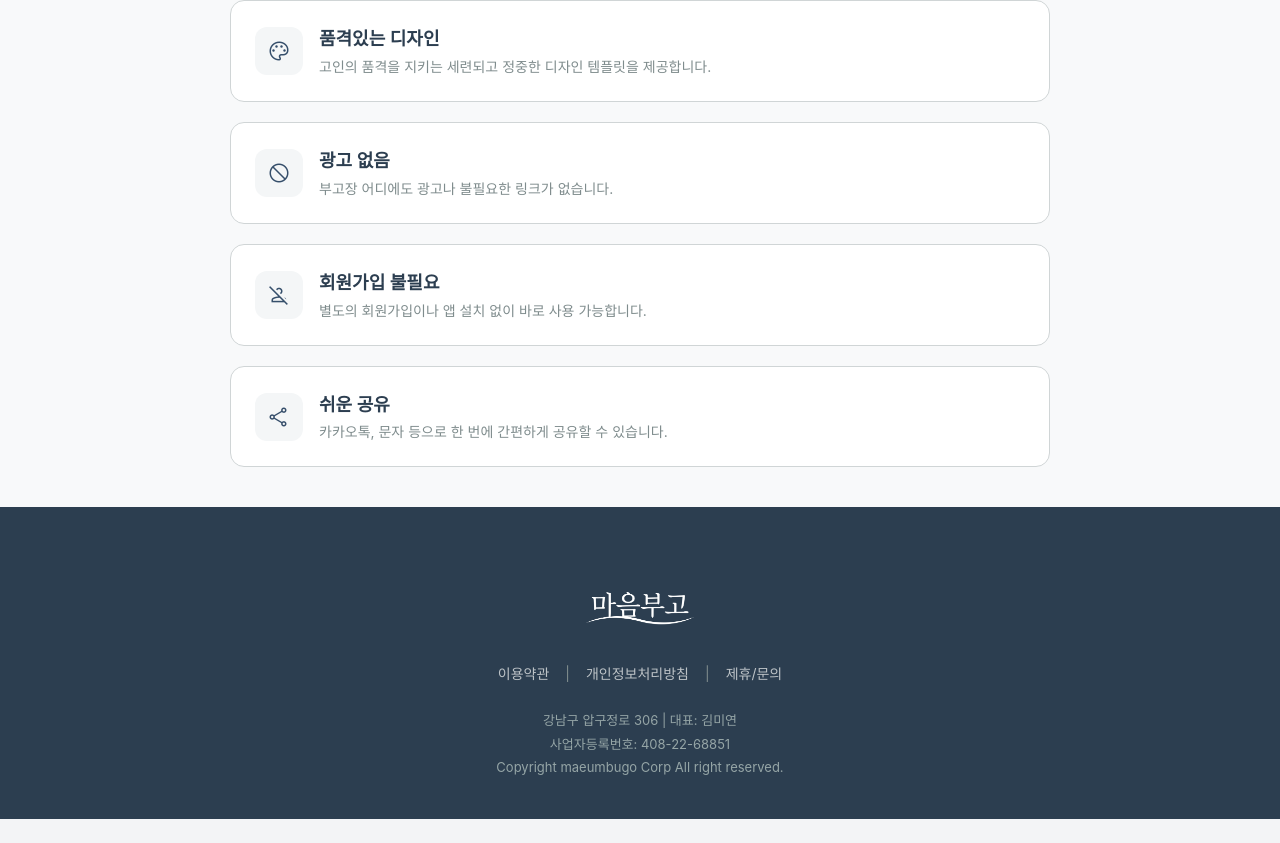
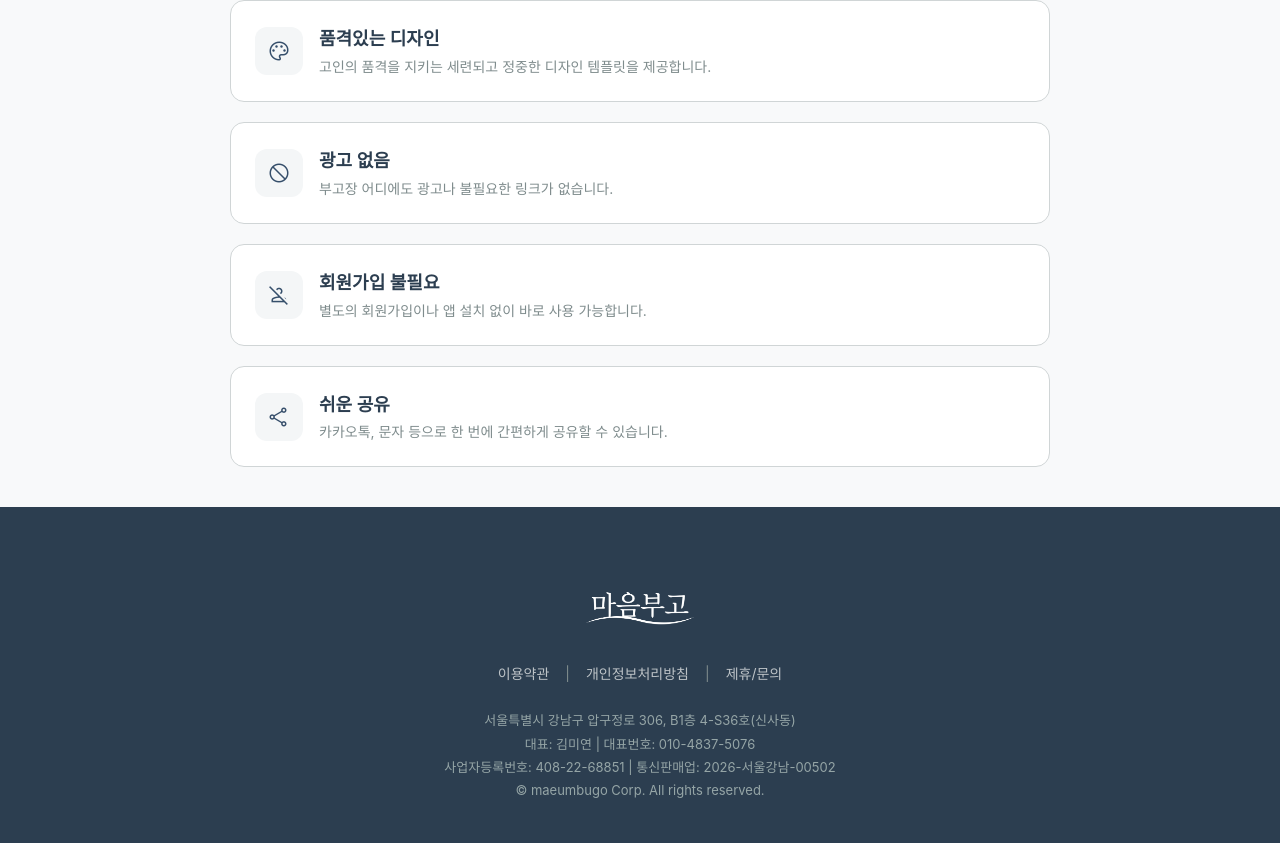
Before and after one commit to seunghun2/dodambugo, a Next.js app: page / in a window 1280 px wide. Shown: the part 1565-2408 px from the top of the page. Before the commit the page ends 2384 px from the top, so only its background shows below. Built offline with nearby package versions, Linux system fonts and the light colour scheme; no server answers; a web font is replaced by a local one.

Commit message:
chore: 푸터 정보 업데이트 - 상세 주소, 대표번호, 통신판매업 추가

```diff
--- a/app/page.tsx
+++ b/app/page.tsx
@@ -596,9 +596,10 @@ export default function HomePage() {
               <Link href="/contact">제휴/문의</Link>
             </div>
             <div className="footer-info">
-              <p>강남구 압구정로 306 | 대표: 김미연</p>
-              <p>사업자등록번호: 408-22-68851</p>
-              <p>Copyright maeumbugo Corp All right reserved.</p>
+              <p>서울특별시 강남구 압구정로 306, B1층 4-S36호(신사동)</p>
+              <p>대표: 김미연 | 대표번호: 010-4837-5076</p>
+              <p>사업자등록번호: 408-22-68851 | 통신판매업: 2026-서울강남-00502</p>
+              <p>© maeumbugo Corp. All rights reserved.</p>
             </div>
           </div>
         </div>
```
